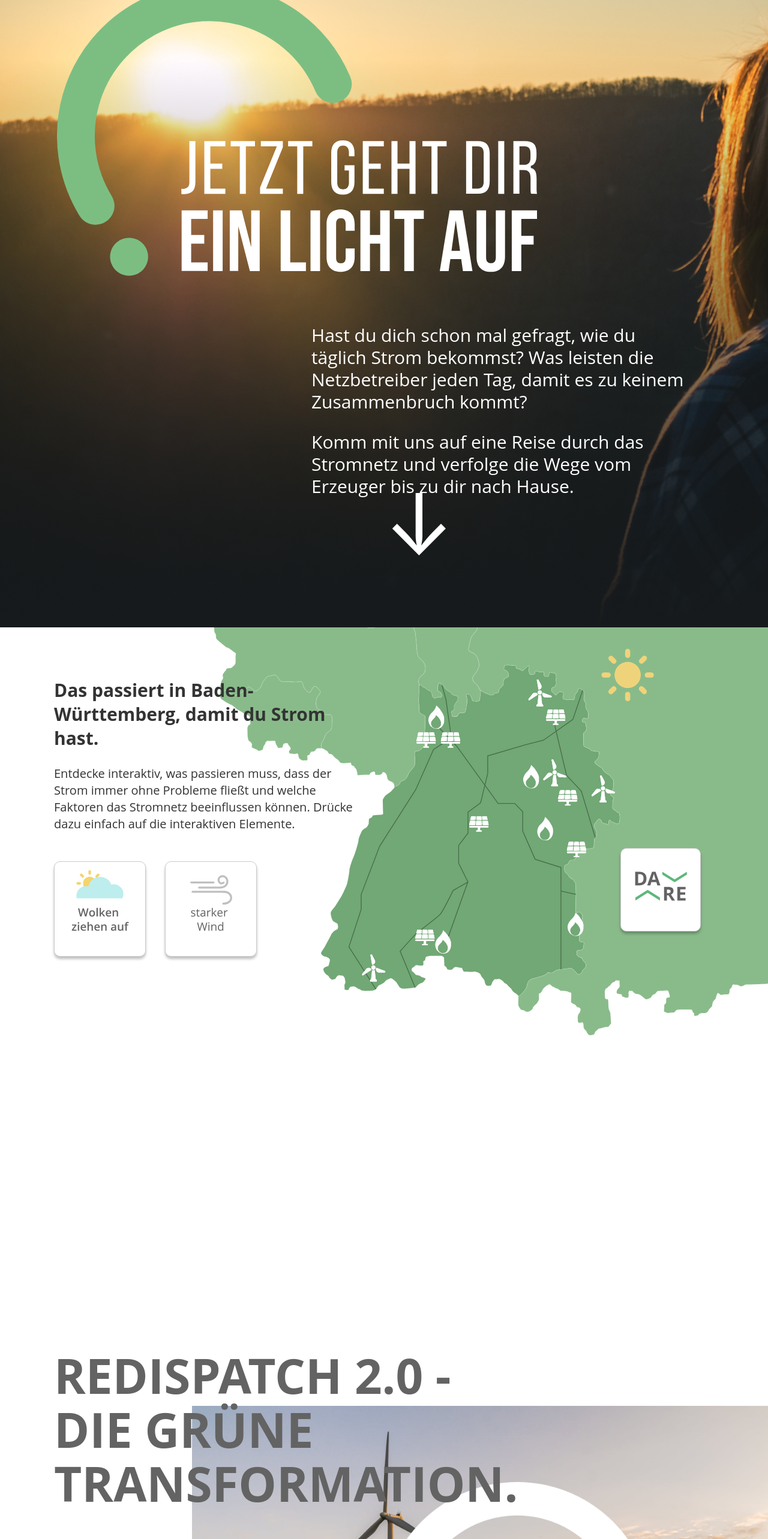
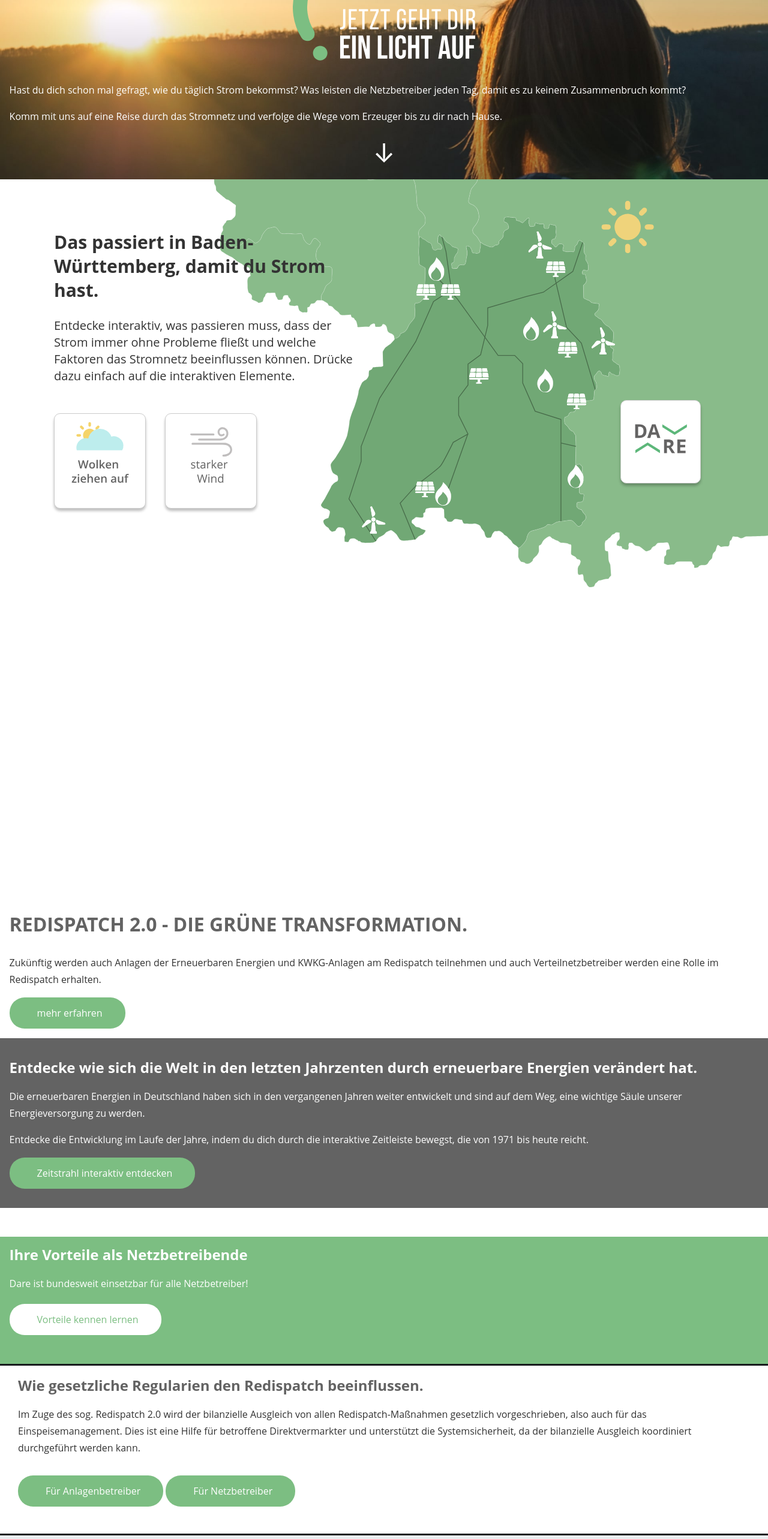
Before and after one commit to coverified/enerthon_website, a Svelte app: page / in a window 1280 px wide. Shown: the part 160-2726 px from the top of the page at 60% size. Built offline with nearby package versions, Linux system fonts and the light colour scheme.

Commit message:
mobile adjustments

```diff
--- a/src/App.svelte
+++ b/src/App.svelte
@@ -62,7 +62,7 @@
                 </p>
                 <Button label="mehr erfahren" href="#" style="btn btn--green" />
             </div>
-            <img src="placeholder-video-renewable-energy.png" loading="lazy" />
+            <img src="placeholder-video-renewable-energy.png" loading="lazy" class="d-none d-lg-block" />
         </div>
         <div class="info--grey">
             <div>
@@ -77,7 +77,7 @@
                 </p>
                 <Button label="Zeitstrahl interaktiv entdecken" href="#" style="btn btn--green" />
             </div>
-            <img src="timeline.svg" alt="timeline" />
+            <img src="timeline.svg" alt="timeline" loading="lazy" class="d-none d-lg-block" />
         </div>
         <div class="info__boxes">
             <div class="info__boxes--green">
@@ -110,56 +110,36 @@
         overflow: hidden;
     }
 
-    .btn {
-        padding: 0.75rem 2.372rem 0.75rem 2.875rem;
-        border-radius: 1.5625rem;
-
-        &--green {
-            background-color: #7cbe82;
-            color: #fff;
-        }
-
-        &--white {
-            color: #7cbe82;
-            background-color: #fff;
-        }
+    .d-none {
+        display: none;
     }
 
     .bg-image {
-        background-image: url('/header-frau.png');
+        background-image: url('/header-frau.jpg');
         background-size: cover;
-        height: 1206px;
-        width: 100%;
-        background-repeat: no-repeat;
+        padding: 0.975rem;
 
         svg {
-            width: 50rem;
-            height: 32rem;
-            position: absolute;
-            left: 5.9375rem;
-            top: 7.5rem;
+            width: 19rem;
+            height: 12rem;
+            margin: 0 auto;
+            display: flex;
         }
 
         .text__container {
-            width: 39.375rem;
-            position: absolute;
-            right: 8.1875rem;
-            top: 41.875rem;
-
+            margin: 2rem 0;
             p {
                 color: #fff;
-                font-size: 1.875rem;
-                line-height: 2.3125rem;
+                font-size: 1rem;
                 font-weight: 400;
             }
         }
 
         .arrow__down {
-            position: absolute;
-            font-size: 8.75rem;
+            font-size: 2.75rem;
+            justify-content: center;
             display: flex;
-            top: 63.5rem;
-            left: 50%;
+            padding-bottom: 1rem;
 
             &:before {
                 content: '\2193';
@@ -171,7 +151,6 @@
             display: flex;
             justify-content: flex-end;
             align-items: center;
-            padding-top: 1.25rem;
 
             button {
                 margin-right: 1.25rem;
@@ -181,69 +160,41 @@
 
     .info {
         display: flex;
+        flex-direction: column;
         position: relative;
+        padding: 0.975rem;
         margin-top: 10px;
-        height: 49rem;
-        padding-right: 5.625rem;
-        padding-left: 5.625rem;
 
         h2 {
             font-weight: 700;
-            font-size: 5rem;
-            line-height: 90px;
+            font-size: 2rem;
+            line-height: 3rem;
             color: #636363;
-            max-width: 800px;
             margin-top: 0;
         }
 
-        p {
-            max-width: 400px;
-        }
-
         img {
-            position: absolute;
-            z-index: -1;
-            right: 0;
-            top: 6rem;
-            width: 60rem;
+            width: 100%;
             height: auto;
         }
 
         &--grey {
             background-color: #636363;
-            padding-right: 5.625rem;
-            padding-left: 5.625rem;
-            display: grid;
-            grid-template-columns: 1fr 1fr;
             color: #fff;
-
-            img {
-                margin: 0 auto;
-                padding-top: 4rem;
-                height: 32.5rem;
-                padding-bottom: 1rem;
+            padding: 0.975rem;
+            padding-bottom: 2rem;
         }
 
-            div {
-                padding-left: 4.75rem;
-                padding-top: 4rem;
-            }
-        }
-    }
-
-    .info__boxes {
+        &__boxes {
             display: flex;
-        padding-right: 5.625rem;
-        padding-left: 5.625rem;
-        margin-top: 127px;
-        margin-bottom: 127px;
+            flex-direction: column;
+            margin-top: 3rem;
 
             &--green {
+                padding: 0.975rem;
+                padding-bottom: 3rem;
                 background-color: #7cbe82;
-            width: 30%;
                 color: #fff;
-            padding: 30px 100px 46px 30px;
-            margin-right: 54px;
 
                 h2 {
                     margin-top: 0;
@@ -255,7 +206,6 @@
             }
 
             &--white {
-            width: 70%;
                 border-top: 3px solid #161a1c;
                 border-bottom: 3px solid #161a1c;
                 padding-left: 30px;
@@ -264,6 +214,7 @@
 
                 h2 {
                     color: #636363;
+                }
             }
         }
     }
@@ -328,5 +279,157 @@
     @media (min-width: 1140px) {
     }
     @media (min-width: 1320px) {
+        .d-lg-block {
+            display: block;
+        }
+
+        .bg-image {
+            background-image: url('/header-frau.png');
+            background-size: cover;
+            height: 1206px;
+            width: 100%;
+            background-repeat: no-repeat;
+
+            svg {
+                width: 50rem;
+                height: 32rem;
+                position: absolute;
+                left: 5.9375rem;
+                top: 7.5rem;
+            }
+
+            .text__container {
+                width: 39.375rem;
+                position: absolute;
+                right: 8.1875rem;
+                top: 41.875rem;
+
+                p {
+                    color: #fff;
+                    font-size: 1.875rem;
+                    line-height: 2.3125rem;
+                    font-weight: 400;
+                }
+            }
+
+            .arrow__down {
+                position: absolute;
+                font-size: 8.75rem;
+                display: flex;
+                top: 63.5rem;
+                left: 50%;
+
+                &:before {
+                    content: '\2193';
+                    color: #fff;
+                }
+            }
+
+            .navigation__container {
+                display: flex;
+                justify-content: flex-end;
+                align-items: center;
+                padding-top: 1.25rem;
+
+                button {
+                    margin-right: 1.25rem;
+                }
+            }
+        }
+
+        .info {
+            display: flex;
+            flex-direction: row;
+            position: relative;
+            margin-top: 10px;
+            height: 49rem;
+            padding-right: 5.625rem;
+            padding-left: 5.625rem;
+
+            h2 {
+                font-weight: 700;
+                font-size: 5rem;
+                line-height: 90px;
+                color: #636363;
+                max-width: 800px;
+                margin-top: 0;
+            }
+
+            p {
+                max-width: 400px;
+            }
+
+            img {
+                position: absolute;
+                z-index: -1;
+                right: 0;
+                top: 6rem;
+                width: 60rem;
+                height: auto;
+            }
+
+            &--grey {
+                background-color: #636363;
+                padding-right: 5.625rem;
+                padding-left: 5.625rem;
+                display: grid;
+                grid-template-columns: 1fr 1fr;
+                color: #fff;
+
+                img {
+                    margin: 0 auto;
+                    padding-top: 4rem;
+                    height: 32.5rem;
+                    padding-bottom: 1rem;
+                }
+
+                div {
+                    padding-left: 4.75rem;
+                    padding-top: 4rem;
+                }
+            }
+
+            &__boxes {
+                display: flex;
+                flex-direction: row;
+                padding-right: 5.625rem;
+                padding-left: 5.625rem;
+                margin-top: 127px;
+                margin-bottom: 127px;
+
+                &--green {
+                    background-color: #7cbe82;
+                    width: 30%;
+                    color: #fff;
+                    padding: 30px 100px 46px 30px;
+                    margin-right: 54px;
+
+                    h2 {
+                        margin-top: 0;
+                    }
+
+                    p {
+                        margin-bottom: 1.25rem;
+                    }
+                }
+
+                &--white {
+                    width: 70%;
+                    border-top: 3px solid #161a1c;
+                    border-bottom: 3px solid #161a1c;
+                    padding-left: 30px;
+                    padding-right: 30px;
+                    padding-bottom: 45px;
+
+                    h2 {
+                        color: #636363;
+                    }
+                }
+            }
+        }
+
+        .navigation__container {
+            padding-top: 1.25rem;
+        }
     }
 </style>
--- a/src/components/Button.svelte
+++ b/src/components/Button.svelte
@@ -15,8 +15,13 @@
     :global(.btn) {
         padding: 0.75rem 2.372rem 0.75rem 2.875rem;
         border-radius: 1.5625rem;
+        display: inline-block;
+    }
 
+    :global(.btn + .btn) {
+        margin-top: 1rem;
     }
+
     :global(.btn--green) {
         background-color: #7cbe82;
         color: #fff;
--- a/src/components/Footer.svelte
+++ b/src/components/Footer.svelte
@@ -12,13 +12,25 @@
     footer {
         background-color: #ebeef0;
         display: flex;
-        justify-content: space-around;
+        flex-direction: column;
         align-items: center;
         padding-top: 1.25rem;
         padding-bottom: 1.25rem;
 
         img {
+            margin-top: 1rem;
             width: 13.75rem;
         }
     }
+
+    @media (min-width: 960px) {
+        footer {
+            flex-direction: row;
+            justify-content: space-around;
+
+            img {
+                margin-top: 0;
+            }
+        }
+    }
 </style>
```
Also changed, not shown: public/header-frau.jpg (added), public/header-frau.png (deleted). Lines whose indentation alone changed are shown as unchanged.
